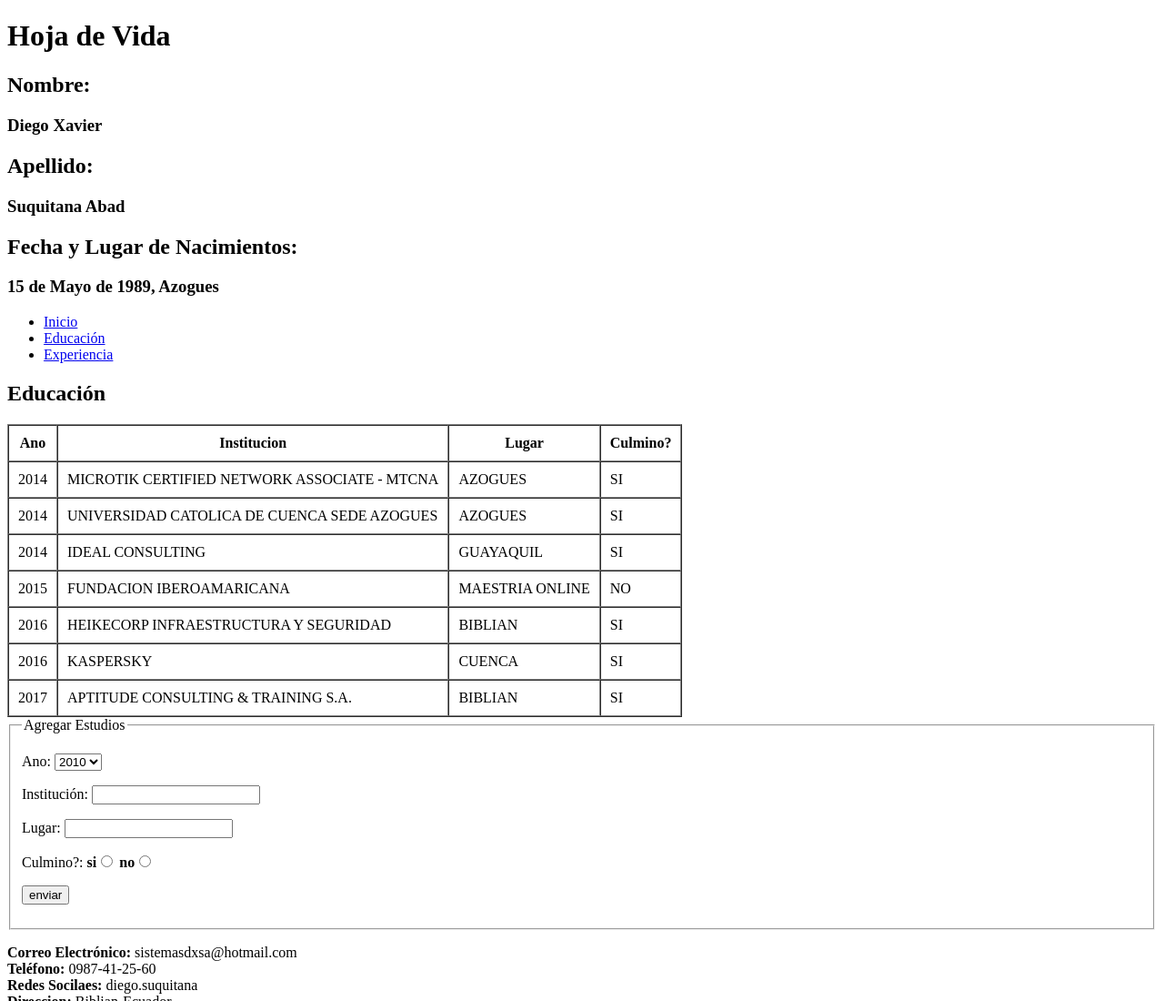
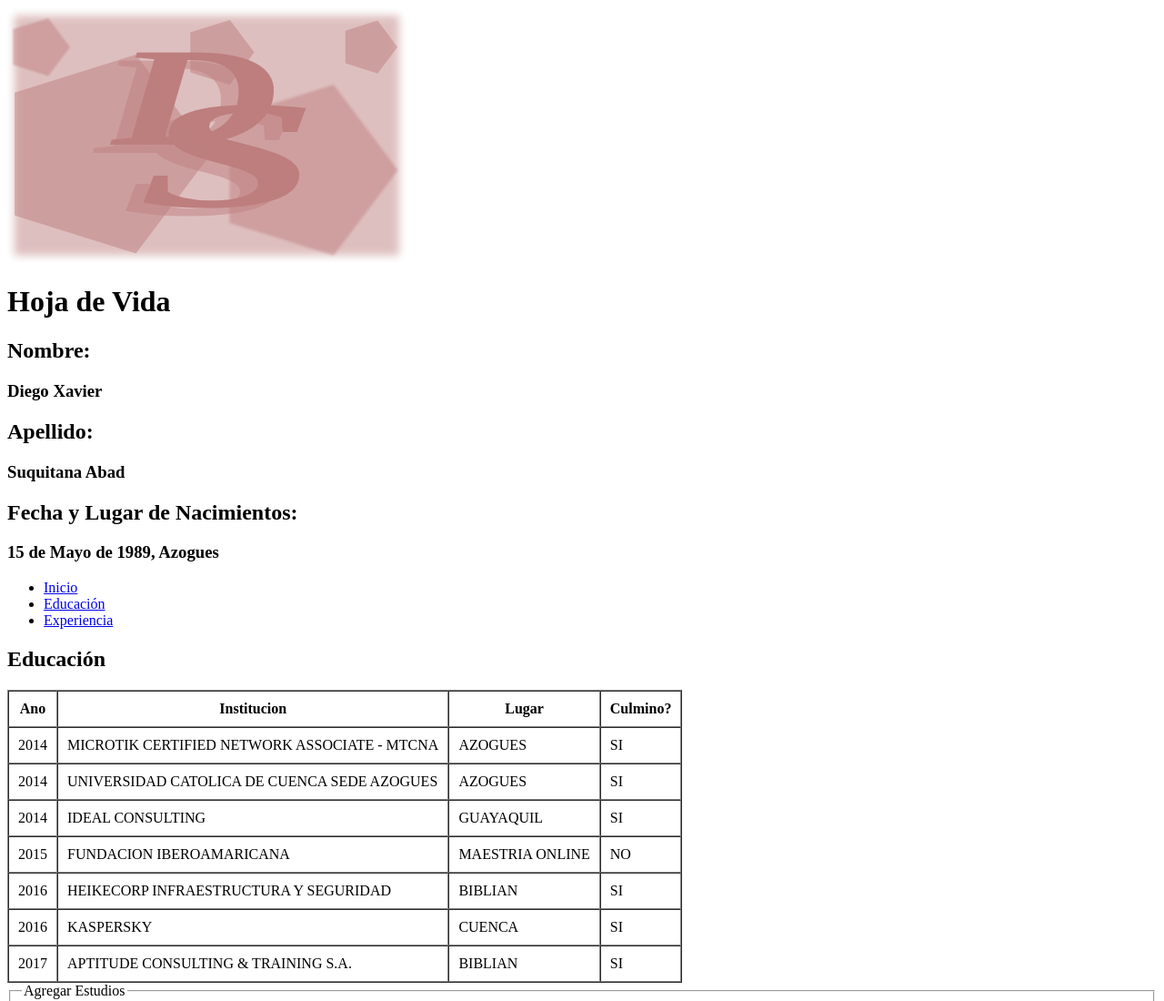
Before and after one commit to DiegoSuquitana/EVAL-FIN-FUND-HTML, a plain HTML site: page educacion.html in a window 1280 px wide. Shown: the top 1100 px of the page at 91% size. Drawn offline with Linux system fonts and the light colour scheme.

Commit message:
Pagina Educacion - Imagen SVG
Pagina Educacion - Imagen SVG

```diff
--- a/educacion.html
+++ b/educacion.html
@@ -11,6 +11,48 @@
 	<body>
 
 		<header>
+
+			<!-- IMAGEN SVG -->
+
+			<svg width="440.0000000000001" height="280" xmlns="http://www.w3.org/2000/svg" xmlns:svg="http://www.w3.org/2000/svg">
+			 <!-- Created with SVG-edit - http://svg-edit.googlecode.com/ -->
+			 <defs>
+			  <filter id="svg_20_blur" x="-50%" y="-50%" width="200%" height="200%">
+			   <feGaussianBlur stdDeviation="4.7"/>
+			  </filter>
+			  <filter id="svg_24_blur">
+			   <feGaussianBlur stdDeviation="1.8"/>
+			  </filter>
+			  <filter id="svg_25_blur" x="-50%" y="-50%" width="200%" height="200%">
+			   <feGaussianBlur stdDeviation="1.1"/>
+			  </filter>
+			 </defs>
+			 <g display="inline">
+			  <title>Layer 1</title>
+			  <g stroke="null" id="svg_34" opacity="0.5">
+			   <g stroke="null" id="svg_12">
+			    <g stroke="null" id="svg_3" opacity="0.5">
+			     <text stroke="#000000" fill="#7f0000" stroke-width="0" x="230.06737" y="180.4652" id="svg_1" font-size="24" font-family="Serif" text-anchor="middle" xml:space="preserve" font-weight="bold" font-style="italic" transform="matrix(10.622188850661969,0,0,6.406085641418015,-2256.3016079853305,-996.4947268776082) ">D</text>
+			     <text stroke="#000000" fill="#7f0000" stroke-width="0" x="343.6581" y="180.78871" id="svg_2" font-size="24" font-family="Serif" text-anchor="middle" xml:space="preserve" font-weight="bold" font-style="italic" transform="matrix(15.014179763613651,0,0,7.036192115510372,-4935.981603287605,-1044.2217438790499) ">S</text>
+			    </g>
+			    <g stroke="null" id="svg_9">
+			     <text stroke="#000000" fill="#7f0000" stroke-width="0" x="231.91797" y="179.08572" font-size="24" font-family="Serif" text-anchor="middle" xml:space="preserve" font-weight="bold" font-style="italic" transform="matrix(10.622188850661969,0,0,6.406085641418015,-2256.3016079853305,-996.4947268776082) " id="svg_10">D</text>
+			     <text stroke="#000000" fill="#7f0000" stroke-width="0" x="344.96735" y="179.53276" font-size="24" font-family="Serif" text-anchor="middle" xml:space="preserve" font-weight="bold" font-style="italic" transform="matrix(15.014179763613651,0,0,7.036192115510372,-4935.981603287605,-1044.2217438790499) " id="svg_11">S</text>
+			    </g>
+			   </g>
+			   <path stroke="#000000" fill="#7f0000" stroke-width="0" stroke-dasharray="null" stroke-linejoin="null" stroke-linecap="null" opacity="0.5" filter="url(#svg_20_blur)" d="m7.49938,9.00001l423.50063,0l0,264l-423.50063,0l0,-264.00001l0,0.00001z" id="svg_20"/>
+			   <polygon stroke="#000000" id="svg_23" fill="#7f0000" points="223.84194720366213,161.26108759328054 141.4302603953256,270.59337099048935 8.085392676555784,228.83213520018762 8.085392676555784,93.68999970316872 141.4302603953256,51.928804196071724 223.84194720366213,161.26108759328054 " stroke-width="0" opacity="0.5"/>
+			   <polygon stroke="#000000" id="svg_24" fill="#7f0000" points="429.64581324781466,178.90408389981894 358.91008914278063,272.74642771666913 244.45717974613945,236.9018279036609 244.45717974613945,120.90629961277227 358.91008914278063,85.06174008296875 429.64581324781466,178.90408389981894 " stroke-width="0" opacity="0.5" filter="url(#svg_24_blur)"/>
+			   <polygon stroke="#000000" id="svg_25" fill="#7f0000" points="69.05279530525877,43.64113907182764 45.11412272601592,75.39961201348342 6.380584716796875,63.268929158406536 6.380584716796875,24.01334898524874 45.11412272601592,11.882666130171856 69.05279530525877,43.64113907182764 " stroke-width="0" opacity="0.5" filter="url(#svg_25_blur)"/>
+			   <polygon stroke="#000000" id="svg_26" fill="#7f0000" points="429.11936832727224,43.64113907182764 407.23104187204444,72.67944833117508 371.815049302284,61.58779017558845 371.815049302284,25.694487968066824 407.23104187204444,14.602829812480195 429.11936832727224,43.64113907182764 " stroke-width="0" opacity="0.5"/>
+			   <polygon stroke="#000000" id="svg_27" fill="#7f0000" points="271.55347855707805,49.522124412938865 244.70930853950267,85.1352972147979 201.27447272007703,71.53226322699629 201.27447272007703,27.512025882086164 244.70930853950267,13.908991894284554 271.55347855707805,49.522124412938865 " stroke-width="0" opacity="0.5"/>
+			  </g>
+			 </g>
+			</svg>
+
+			<!-- FIN IMAGEN SVG -->
+
+
 				<h1> Hoja de Vida </h1>
 				<h2>Nombre: <h2>
 					<h3>Diego Xavier</h3>
```
